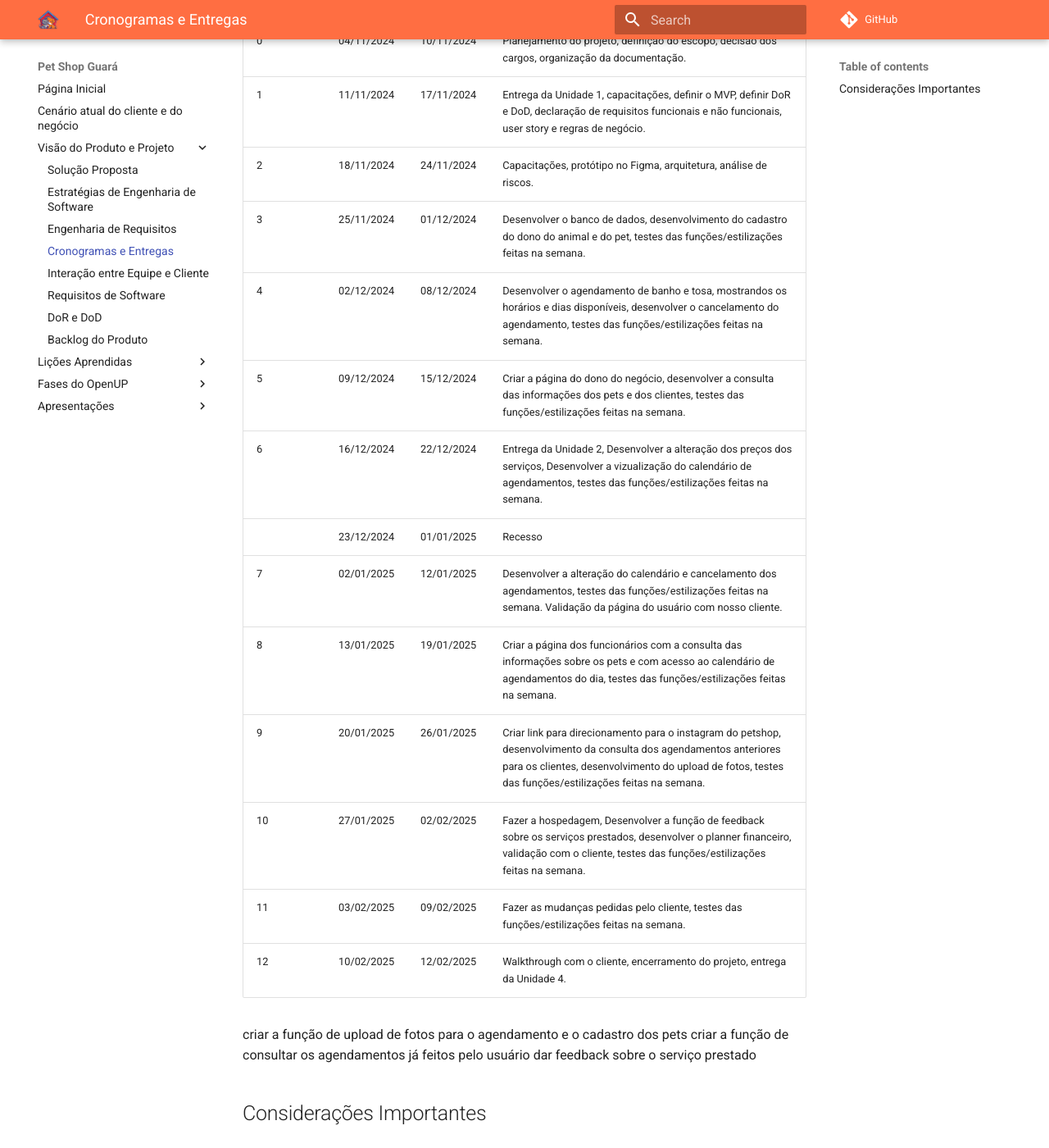
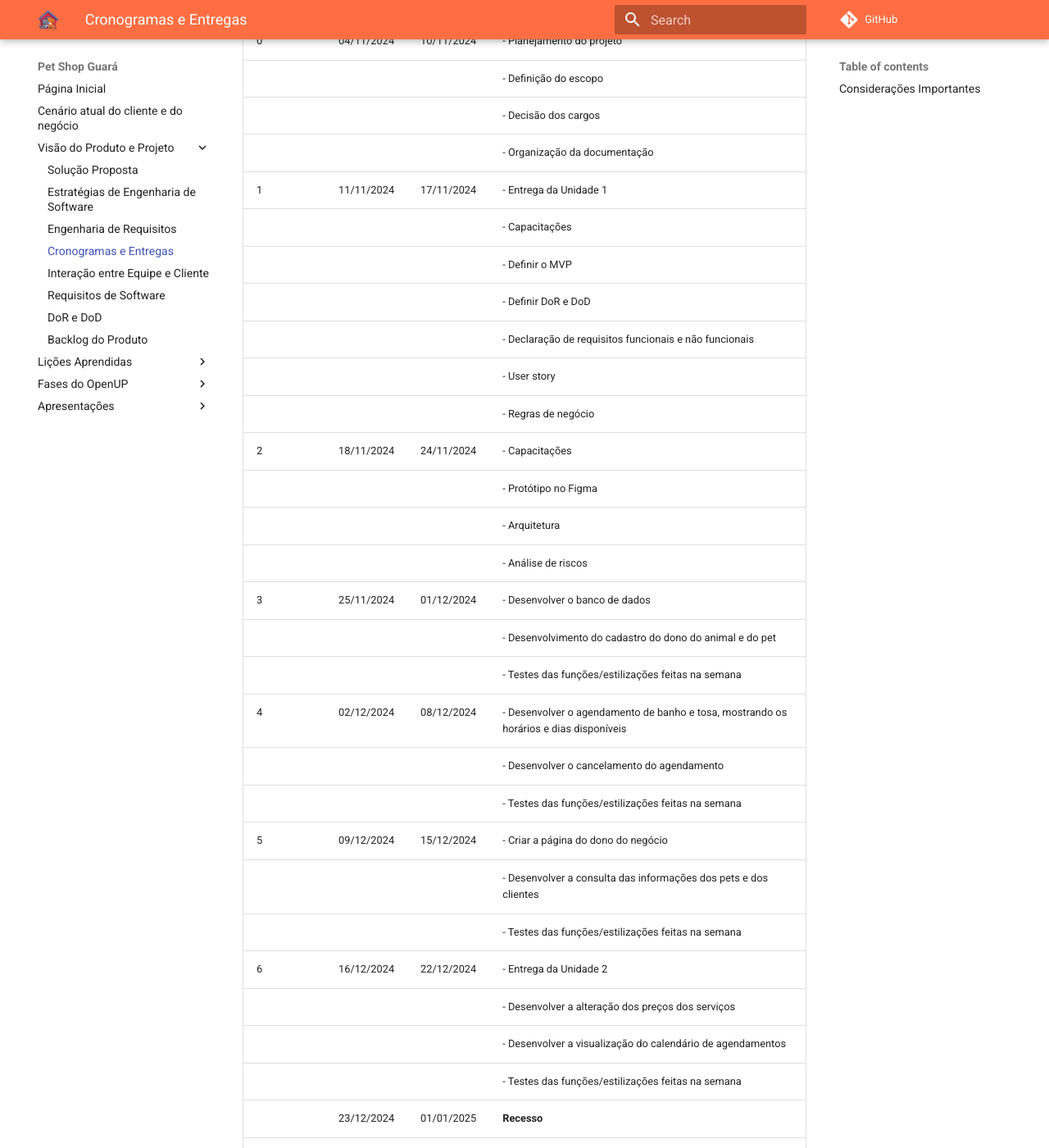
Before and after one commit to mdsreq-fga-unb/2024.2-T03-PetShopGuara, an MkDocs documentation site: the page built from docs/VisãoProduto/Cronograma.md, in a window 1280 px wide and 1400 px high, scrolled down 198 px. Shown: the whole window at 82% size. Built offline with MkDocs 1.6.1 and Material for MkDocs 9.7.7, drawn with Linux system fonts in a browser that asks for light colours; comment, search, counter and statistics services are not loaded; some of the changed text lies outside the part shown.

Commit message:
docs: mudando o cronograma

```diff
--- a/docs/VisãoProduto/Cronograma.md
+++ b/docs/VisãoProduto/Cronograma.md
@@ -2,24 +2,59 @@
 
 | Sprint | Início        | Fim           | Objetivos e Entregas Esperadas                                                                 |
 |--------|---------------|---------------|-----------------------------------------------------------------------------------------------|
-| 0      | 04/11/2024    | 10/11/2024    | Planejamento do projeto, definição do escopo, decisão dos cargos, organização da documentação.|
-| 1      | 11/11/2024    | 17/11/2024    | Entrega da Unidade 1, capacitações, definir o MVP, definir DoR e DoD, declaração de requisitos funcionais e não funcionais, user story e regras de negócio.                         |
-| 2      | 18/11/2024    | 24/11/2024    | Capacitações, protótipo no Figma, arquitetura, análise de riscos.                             |
-| 3      | 25/11/2024    | 01/12/2024    | Desenvolver o banco de dados, desenvolvimento do cadastro do dono do animal e do pet, testes das funções/estilizações feitas na semana. |
-| 4      | 02/12/2024    | 08/12/2024    | Desenvolver o agendamento de banho e tosa, mostrandos os horários e dias disponíveis, desenvolver o cancelamento do agendamento, testes das funções/estilizações feitas na semana. |
-| 5      | 09/12/2024    | 15/12/2024    | Criar a página do dono do negócio, desenvolver a consulta das informações dos pets e dos clientes, testes das funções/estilizações feitas na semana. |
-| 6      | 16/12/2024    | 22/12/2024    | Entrega da Unidade 2, Desenvolver a alteração dos preços dos serviços, Desenvolver a vizualização do calendário de agendamentos, testes das funções/estilizações feitas na semana. |
-|        | 23/12/2024    | 01/01/2025    | Recesso                                                                                        |
-| 7      | 02/01/2025    | 12/01/2025    | Desenvolver a alteração do calendário e cancelamento dos agendamentos, testes das funções/estilizações feitas na semana. Validação da página do usuário com nosso cliente. |
-| 8      | 13/01/2025    | 19/01/2025    | Criar a página dos funcionários com a consulta das informações sobre os pets e com acesso ao calendário de agendamentos do dia, testes das funções/estilizações feitas na semana. |
-| 9      | 20/01/2025    | 26/01/2025    | Criar link para direcionamento para o instagram do petshop, desenvolvimento da consulta dos agendamentos anteriores para os clientes, desenvolvimento do upload de fotos, testes das funções/estilizações feitas na semana. |
-| 10     | 27/01/2025    | 02/02/2025    | Fazer a hospedagem, Desenvolver a função de feedback sobre os serviços prestados, desenvolver o planner financeiro, validação com o cliente, testes das funções/estilizações feitas na semana. |
-| 11     | 03/02/2025    | 09/02/2025    | Fazer as mudanças pedidas pelo cliente, testes das funções/estilizações feitas na semana. |
-| 12     | 10/02/2025    | 12/02/2025    | Walkthrough com o cliente, encerramento do projeto, entrega da Unidade 4.                                                |
+| 0      | 04/11/2024    | 10/11/2024    | - Planejamento do projeto                                                                      |
+|        |               |               | - Definição do escopo                                                                         |
+|        |               |               | - Decisão dos cargos                                                                          |
+|        |               |               | - Organização da documentação                                                                 |
+| 1      | 11/11/2024    | 17/11/2024    | - Entrega da Unidade 1                                                                        |
+|        |               |               | - Capacitações                                                                                |
+|        |               |               | - Definir o MVP                                                                               |
+|        |               |               | - Definir DoR e DoD                                                                           |
+|        |               |               | - Declaração de requisitos funcionais e não funcionais                                        |
+|        |               |               | - User story                                                                                  |
+|        |               |               | - Regras de negócio                                                                           |
+| 2      | 18/11/2024    | 24/11/2024    | - Capacitações                                                                                |
+|        |               |               | - Protótipo no Figma                                                                          |
+|        |               |               | - Arquitetura                                                                                 |
+|        |               |               | - Análise de riscos                                                                           |
+| 3      | 25/11/2024    | 01/12/2024    | - Desenvolver o banco de dados                                                                |
+|        |               |               | - Desenvolvimento do cadastro do dono do animal e do pet                                      |
+|        |               |               | - Testes das funções/estilizações feitas na semana                                            |
+| 4      | 02/12/2024    | 08/12/2024    | - Desenvolver o agendamento de banho e tosa, mostrando os horários e dias disponíveis                                                  |
+|        |               |               | - Desenvolver o cancelamento do agendamento                                                  |
+|        |               |               | - Testes das funções/estilizações feitas na semana                                            |
+| 5      | 09/12/2024    | 15/12/2024    | - Criar a página do dono do negócio                                                           |
+|        |               |               | - Desenvolver a consulta das informações dos pets e dos clientes                             |
+|        |               |               | - Testes das funções/estilizações feitas na semana                                            |
+| 6      | 16/12/2024    | 22/12/2024    | - Entrega da Unidade 2                                                                        |
+|        |               |               | - Desenvolver a alteração dos preços dos serviços                                            |
+|        |               |               | - Desenvolver a visualização do calendário de agendamentos                                   |
+|        |               |               | - Testes das funções/estilizações feitas na semana                                            |
+|        | 23/12/2024    | 01/01/2025    | **Recesso**                                                                                  |
+| 7      | 02/01/2025    | 12/01/2025    | - Desenvolver a alteração do calendário                                                      |
+|        |               |               | - Desenvolver o cancelamento dos agendamentos por parte do dono                                                |
+|        |               |               | - Testes das funções/estilizações feitas na semana                                            |
+|        |               |               | - Validação da página do usuário com nosso cliente                                           |
+| 8      | 13/01/2025    | 19/01/2025    | - Criar a página dos funcionários                                                            |
+|        |               |               | - Consultar as informações sobre os pets                                                     |
+|        |               |               | - Acesso ao calendário de agendamentos do dia                                                |
+|        |               |               | - Testes das funções/estilizações feitas na semana                                            |
+| 9      | 20/01/2025    | 26/01/2025    | - Desenvolver a função de dar feedback sobre os serviços prestados                                |
+|        |               |               | - Desenvolver a função de ver feedback sobre os serviços prestados                   |
+|        |               |               | - Desenvolver o planner financeiro                                                           |
+|        |               |               | - Testes das funções/estilizações feitas na semana                                           |
+| 10     | 27/01/2025    | 02/02/2025    | - Fazer a hospedagem                                                                         |
+|        |               |               | - Criar link para direcionamento para o Instagram do petshop                              |
+|        |               |               | - Desenvolvimento da consulta dos agendamentos anteriores para os clientes                   |
+|        |               |               | - Desenvolvimento do upload de fotos                                                        |
+|        |               |               | - Validação com o cliente                                                                    |
+|        |               |               | - Testes das funções/estilizações feitas na semana                                           |
+| 11     | 03/02/2025    | 09/02/2025    | - Fazer as mudanças pedidas pelo cliente                                                     |
+|        |               |               | - Testes das funções/estilizações feitas na semana                                           |
+| 12     | 10/02/2025    | 12/02/2025    | - Walkthrough com o cliente                                                                  |
+|        |               |               | - Encerramento do projeto                                                                    |
+|        |               |               | - Entrega da Unidade 4                                                                       |
 
-criar a função de upload de fotos para o agendamento e o cadastro dos pets
-criar a função de consultar os agendamentos já feitos pelo usuário
-dar feedback sobre o serviço prestado
 
 ## Considerações Importantes
 
```
